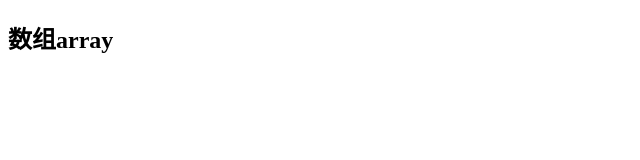
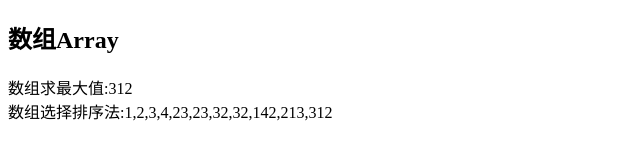
Before and after one commit to fadfadfsaf/js-, a plain HTML site: page 1.html in a window 1280 px wide. Shown: the whole page, without its empty margins (0-640 px from the left). Drawn offline with Linux system fonts and the light colour scheme.

Commit message:
封装数组

```diff
--- a/1.html
+++ b/1.html
@@ -8,32 +8,41 @@
 </head>
 
 <body>
-    <h2>数组array</h2>
+
+    <h2>数组Array</h2>
+
     <script type="text/javascript">
-        // 求最大值
-        var array = [1, 23, 4, 3, 2, 142, 213, 312, 32, 23, 32];
-        // console.log(array);
-        var max = array[0];
-        // console.log(array[0]);
-        for (var i = 0; i < array.length; i++) {
-            if (max < array[i]) {
-                max = array[i];
-            }
-        }
-        console.log(max);
+        // 封装数组求最大值
 
-        // 选择排序法
-        var m;
-        for(var x=0; x<array.length;x++){
-            for (var y = 0; y < array.length; y++) {
-                if(array[x]<array[y]){
-                    array[x]=m;
-                    array[x]=array[y];
-                    array[y]=m;
+        function arrmax(arr1) {
+            var max = arr1[0];
+            for (var i = 0; i < arr1.length; i++) {
+                if (max < arr1[i]) {
+                    max = arr1[i];
                 }
             }
+            document.write("数组求最大值:" + max + "<br>");
         }
+        var b = [1, 23, 4, 3, 2, 142, 213, 312, 32, 23, 32];
+        arrmax(b);
 
+        // 封装选择排序法
+        function array(arr) {
+            var m;
+            for (var x = 0; x < arr.length; x++) {
+                for (var y = 0; y < arr.length; y++) {
+                    if (arr[x] < arr[y]) {
+                        m = arr[x];
+                        arr[x] = arr[y];
+                        arr[y] = m;
+                    }
+                }
+            }
+            document.write("数组选择排序法:" + arr.toString());
+        }
+        var a="ASK;DAS;DSAJMDSA";
+        var b = [1, 23, 4, 3, 2, 142, 213, 312, 32, 23, 32];
+        array(b);
     </script>
 </body>
 
```
